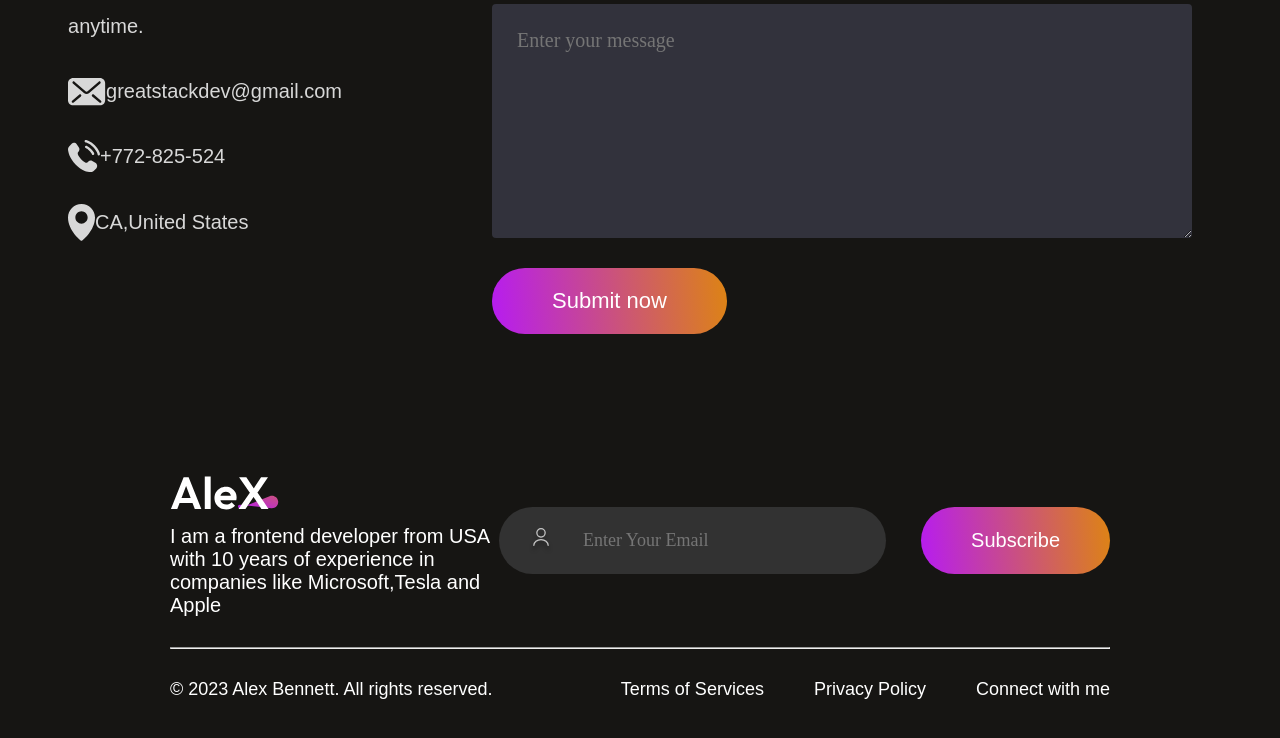
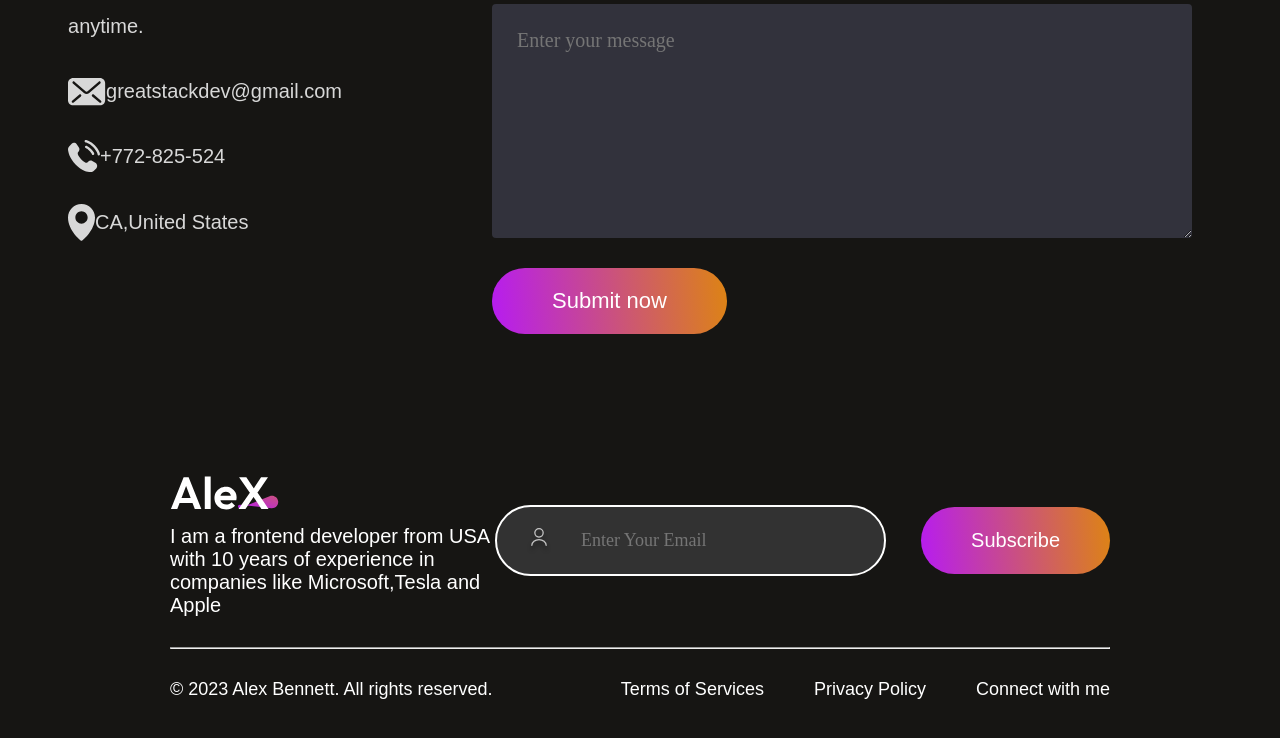
Before and after one commit to KipletingEdwin/Portfolio-Website-In-React-JS-, a React app: page / in a window 1280 px wide. In both pictures the pointer is over the element 692 px from the left and 6837 px from the top of the page. Shown: the part 6297-7035 px from the top of the page. Built offline with nearby package versions, Linux system fonts and the light colour scheme; the HTML template or start-up script is replaced by a standard one.

Commit message:
add hover effect on subscribe button

```diff
--- a/src/Components/Footer/Footer.css
+++ b/src/Components/Footer/Footer.css
@@ -58,3 +58,12 @@
     gap: 50px;
     margin-bottom: 50px;
 }
+
+.footer-email-input:hover{
+    border: 2px solid white;
+}
+
+.footer-subscribe:hover{
+    transform: scale(1.1);
+    transition: 0.3s;
+}
```
